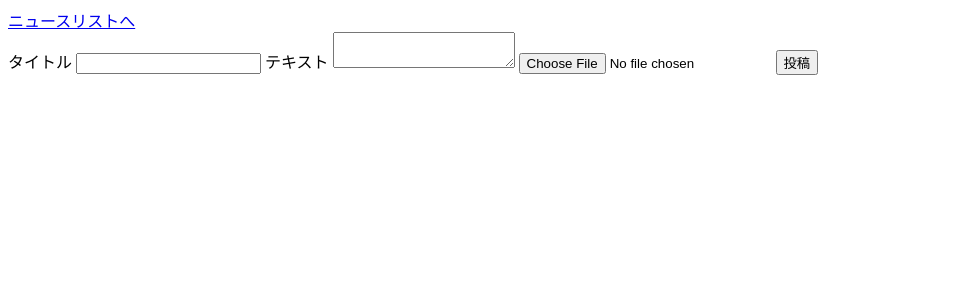
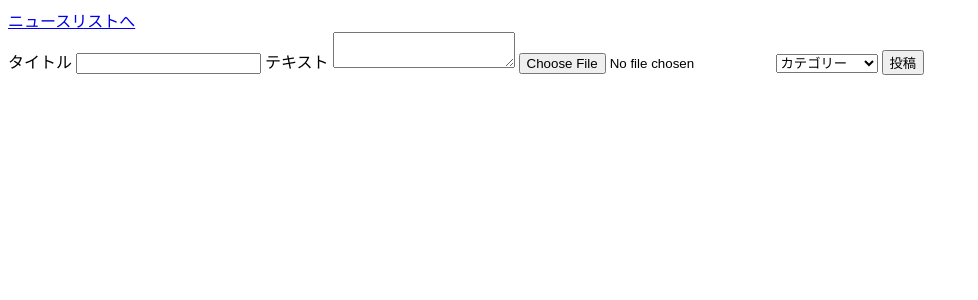
Before and after one commit to kc07-rgb/onsen_site_open, a WordPress theme: template news_form.php in a window 1280 px wide. Shown: the top 300 px of the page, without its empty margins (0-978 px from the left). Run offline with PHP 8.4 and a stand-in for WordPress, Linux system fonts and the light colour scheme; the site name, menu and one post (Sample post) are stand-ins, and other content is empty; the visitor is signed in with stand-in values (Sample User, id 1); some libraries are stand-ins or nearby versions; some web fonts are replaced.

Commit message:
Update add  category

```diff
--- a/news_form.php
+++ b/news_form.php
@@ -12,7 +12,7 @@ try {
 }
 
 session_start();
-if(!isset($_SESSION["user_id"])){
+if (!isset($_SESSION["user_id"])) {
     header("Location: login.php");
     exit;
 }
@@ -45,7 +45,15 @@ if(!isset($_SESSION["user_id"])){
         <input type="text" name="title" id="title">
         <label for="text">テキスト</label>
         <textarea name="comment" id="text"></textarea>
-         <input type="file" name="image">
+        <input type="file" name="image">
+        <select name="category" id="category">
+            <option value="" disabled selected>カテゴリー</option>
+            <option value="all">すべて</option>
+            <option value="info">お知らせ</option>
+            <option value="event">イベント</option>
+            <option value="facility">施設情報</option>
+            <option value="campaign">キャンペーン</option>
+        </select>
         <input type="submit" value="投稿" name="submitbtn">
     </form>
 
```
